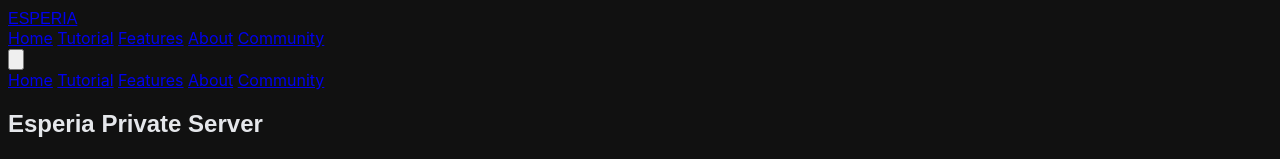
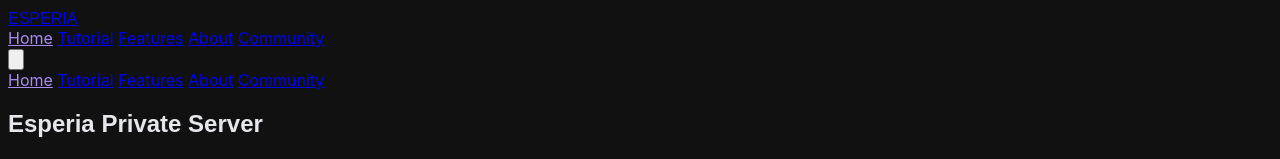
Before and after one commit to Esperias/Esperias.github.io, a plain HTML site: page index.html in a window 1280 px wide. Shown: the top 159 px of the page. Drawn offline with Linux system fonts and the light colour scheme; a web font is replaced by a local one.

Commit message:
Add files via upload

```diff
--- a/index.html
+++ b/index.html
@@ -146,7 +146,7 @@
             entries.forEach(entry => {
                 if (entry.isIntersecting) {
                     navLinks.forEach(link => {
-                        link.classList.toggle('active', `[href="#${entry.target.id}"]` === link.getAttribute('href'));
+                        link.classList.toggle('active', link.getAttribute('href') === '#' + entry.target.id);
                     });
                 }
             });
```
